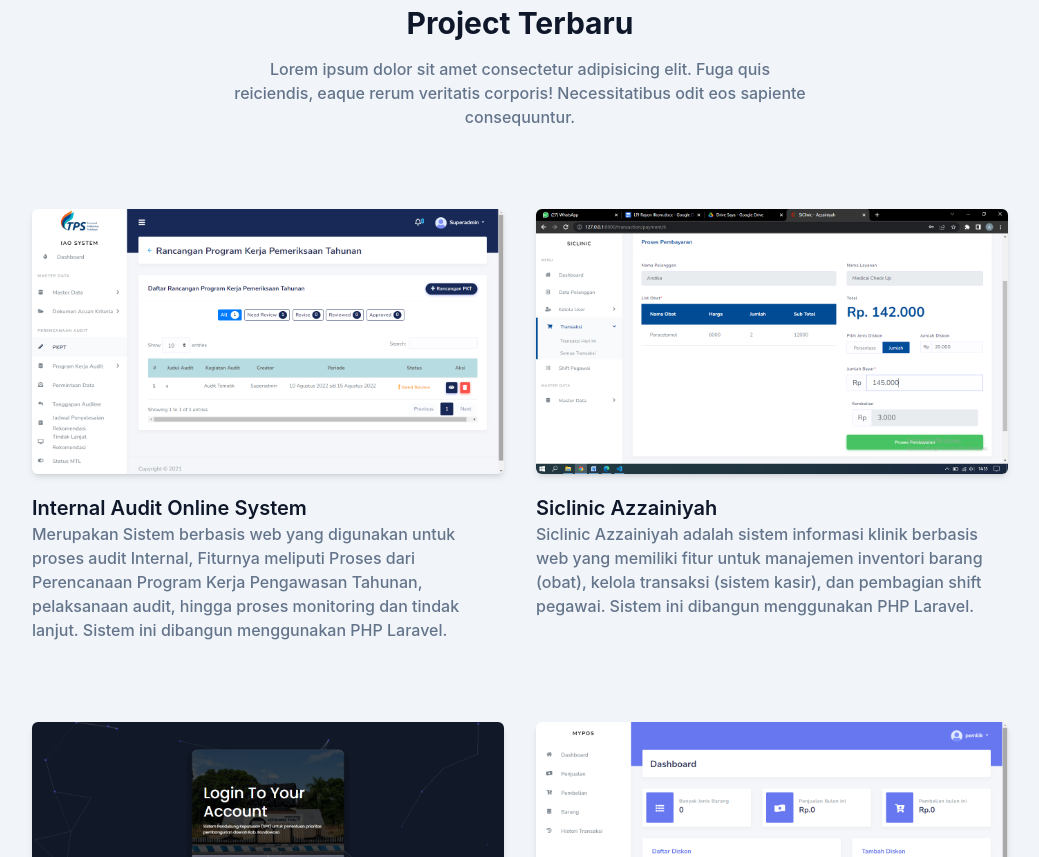
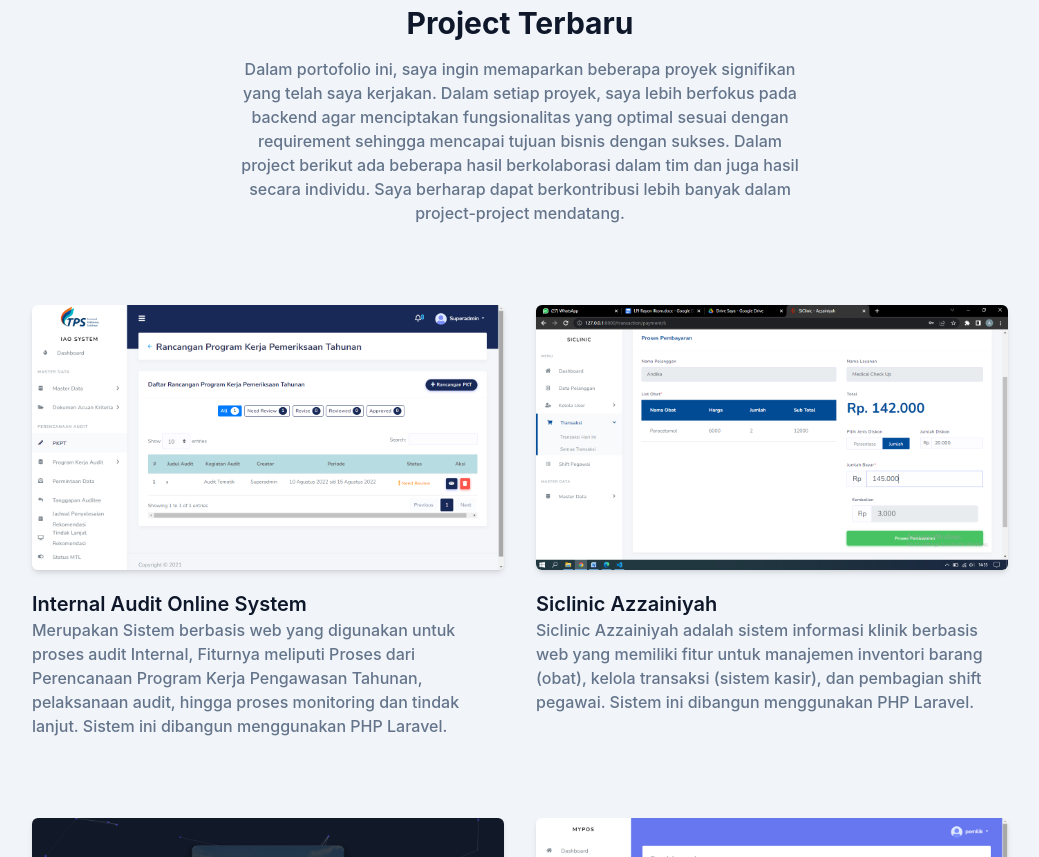
Before and after one commit to agungdewantr/portofolio, a website: page index.html in a window 1280 px wide. Shown: the part 1363-2220 px from the top of the page, without its empty margins (120-1159 px from the left). Drawn offline with Linux system fonts and the light colour scheme.

Commit message:
Update index.html

```diff
--- a/index.html
+++ b/index.html
@@ -250,9 +250,7 @@
             <h4 class="font-semibold text-lg text-primary mb-2">Portofolio</h4>
             <h2 class="font-bold text-dark text-3xl mb-4">Project Terbaru</h2>
             <p class="font-medium text-md text-secondary">
-              Lorem ipsum dolor sit amet consectetur adipisicing elit. Fuga quis
-              reiciendis, eaque rerum veritatis corporis! Necessitatibus odit
-              eos sapiente consequuntur.
+Dalam portofolio ini, saya ingin memaparkan beberapa proyek signifikan yang telah saya kerjakan. Dalam setiap proyek, saya lebih berfokus pada backend agar menciptakan fungsionalitas yang optimal sesuai dengan requirement sehingga mencapai tujuan bisnis dengan sukses. Dalam project berikut ada beberapa hasil berkolaborasi dalam tim dan juga hasil secara individu.  Saya berharap dapat berkontribusi lebih banyak dalam project-project mendatang.
             </p>
           </div>
         </div>
```
